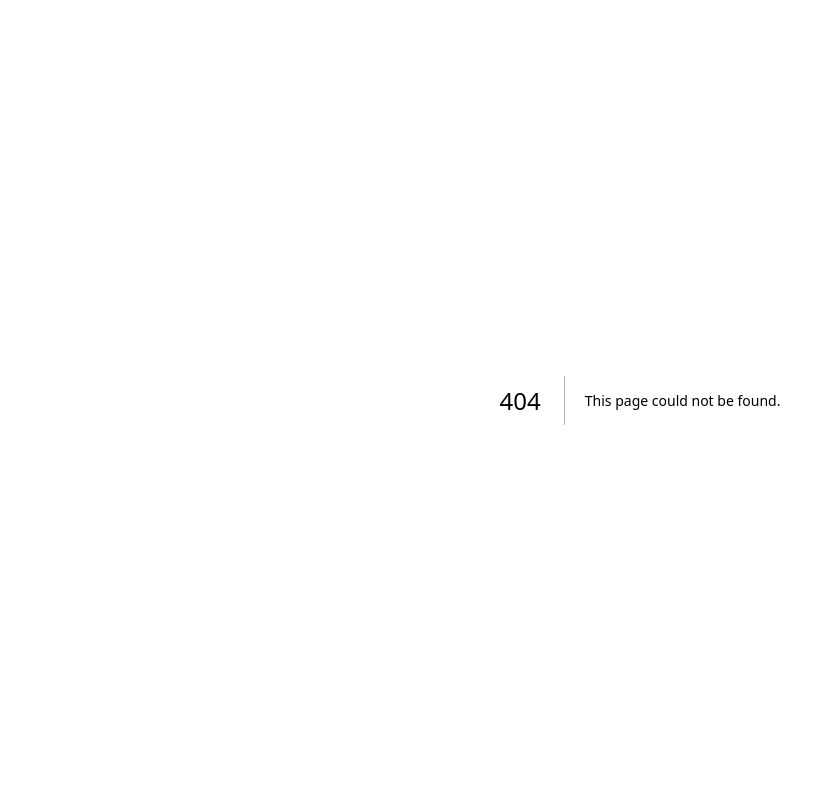
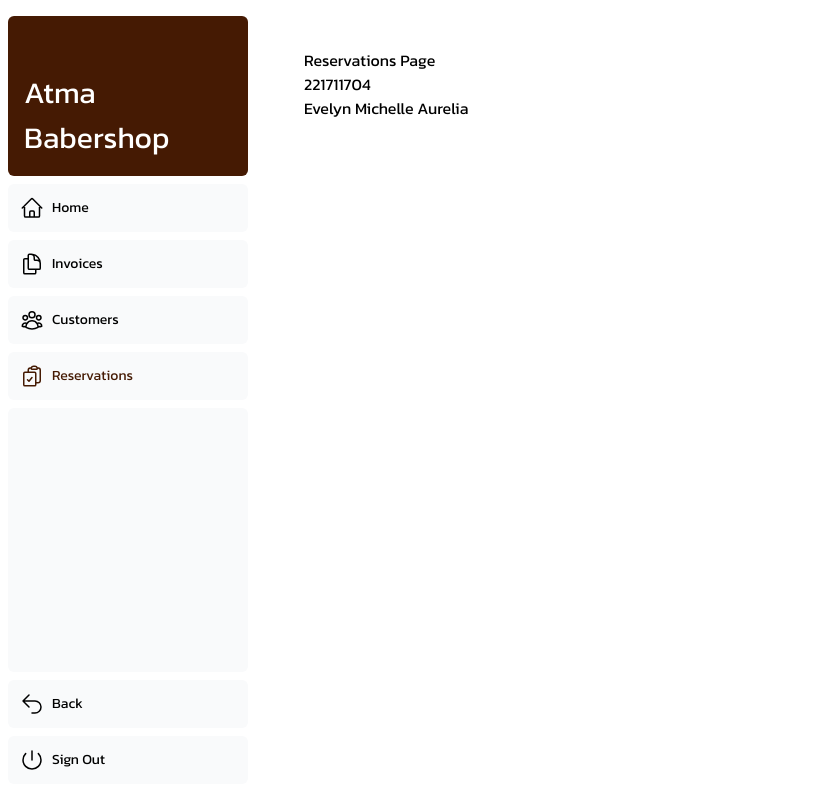
Before and after one commit to EvelynMichelleA/Atma_Babershop, a Next.js app: page /dashboard/reservations in a window 1280 px wide. Before the commit this address had no page. Shown: the whole page, without its empty margins (0-835 px from the left). Built offline with nearby package versions, Linux system fonts and the light colour scheme.

Commit message:
DONE_UGD_2

```diff
--- /dev/null
+++ b/app/dashboard/reservations/page.tsx
@@ -0,0 +1,16 @@
+export default function Page() {
+    return (
+        <main className="flex min-h-screen flex-col">
+            <p>
+                Reservations Page
+            </p>
+            <p>
+                221711704
+            </p>
+            <p>
+                Evelyn Michelle Aurelia
+            </p>
+        </main>
+    )
+
+}
--- a/app/page.tsx
+++ b/app/page.tsx
@@ -1,5 +1,5 @@
 import AcmeLogo from '@/app/ui/acme-logo';
-import { UserIcon } from '@heroicons/react/24/outline';
+import { UserIcon, ArrowRightCircleIcon } from '@heroicons/react/24/outline';
 import Link from 'next/link';
 import { kanit, anton } from '@/app/ui/fonts';
 import Image from 'next/image';
@@ -43,7 +43,17 @@ export default function Page() {
             className={`${anton.className} text-6xl text-white md:text-6xl md:leading-normal`}
           >
             Admin Dashboard
-          </p>
+           </p>
+          <Link
+          href="/dashboard"
+          >
+            <h1
+              className={`${kanit.className} antialiased flex text-white text-[20px] hover:text-teal-500`}
+            >
+              Go to Dashboard
+              <ArrowRightCircleIcon className = 'w-6 mx-2'/>
+            </h1>
+          </Link>
           <header className="absolute top-5 right-5 mt-4 mr-4">
             <Link href="/login"
               className="text-white block md:hidden"
--- a/app/ui/dashboard/nav-links.tsx
+++ b/app/ui/dashboard/nav-links.tsx
@@ -3,6 +3,7 @@ import {
   UserGroupIcon,
   HomeIcon,
   DocumentDuplicateIcon,
+  ClipboardDocumentCheckIcon,
 } from '@heroicons/react/24/outline';
 import Link from 'next/link';
 import { usePathname } from 'next/navigation';
@@ -18,6 +19,7 @@ const links = [
     icon: DocumentDuplicateIcon,
   },
   { name: 'Customers', href: '/dashboard/customers', icon: UserGroupIcon },
+  { name: 'Reservations', href: '/dashboard/reservations', icon: ClipboardDocumentCheckIcon   },
 ];
 
 export default function NavLinks() {
--- a/app/ui/dashboard/sidenav.tsx
+++ b/app/ui/dashboard/sidenav.tsx
@@ -1,7 +1,7 @@
 import Link from 'next/link';
 import NavLinks from '@/app/ui/dashboard/nav-links';
 import AcmeLogo from '@/app/ui/acme-logo';
-import { PowerIcon } from '@heroicons/react/24/outline';
+import { PowerIcon, ArrowUturnLeftIcon } from '@heroicons/react/24/outline';
 import { kanit } from '@/app/ui/fonts';
 
 export default function SideNav() {
@@ -21,6 +21,16 @@ export default function SideNav() {
         <NavLinks />
         <div className="hidden h-auto w-full grow rounded-md bg-gray-50 md:block"></div>
         <form>
+        <Link
+         href="/"
+         >
+          <button className="flex h-[48px] w-full grow items-center justify-center gap-2 rounded-md bg-gray-50 p-3 text-sm font-medium hover:bg-amber-100 hover:text-amber-600 md:flex-none md:justify-start md:p-2 md:px-3">
+            <ArrowUturnLeftIcon className="w-6" />
+            <div className="hidden md:block">Back</div>
+          </button>
+          </Link>
+        </form>
+        <form>
           <button className="flex h-[48px] w-full grow items-center justify-center gap-2 rounded-md bg-gray-50 p-3 text-sm font-medium hover:bg-amber-100 hover:text-amber-600 md:flex-none md:justify-start md:p-2 md:px-3">
             <PowerIcon className="w-6" />
             <div className="hidden md:block">Sign Out</div>
```
